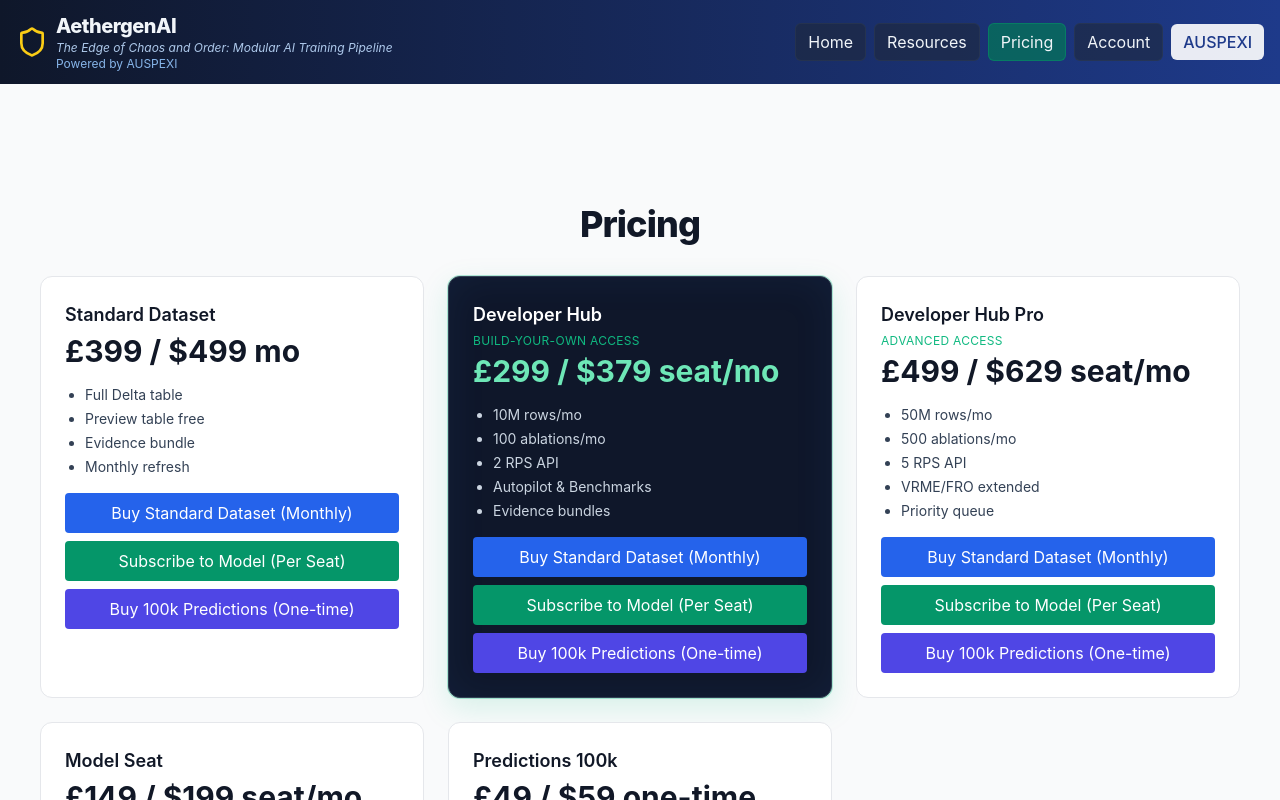
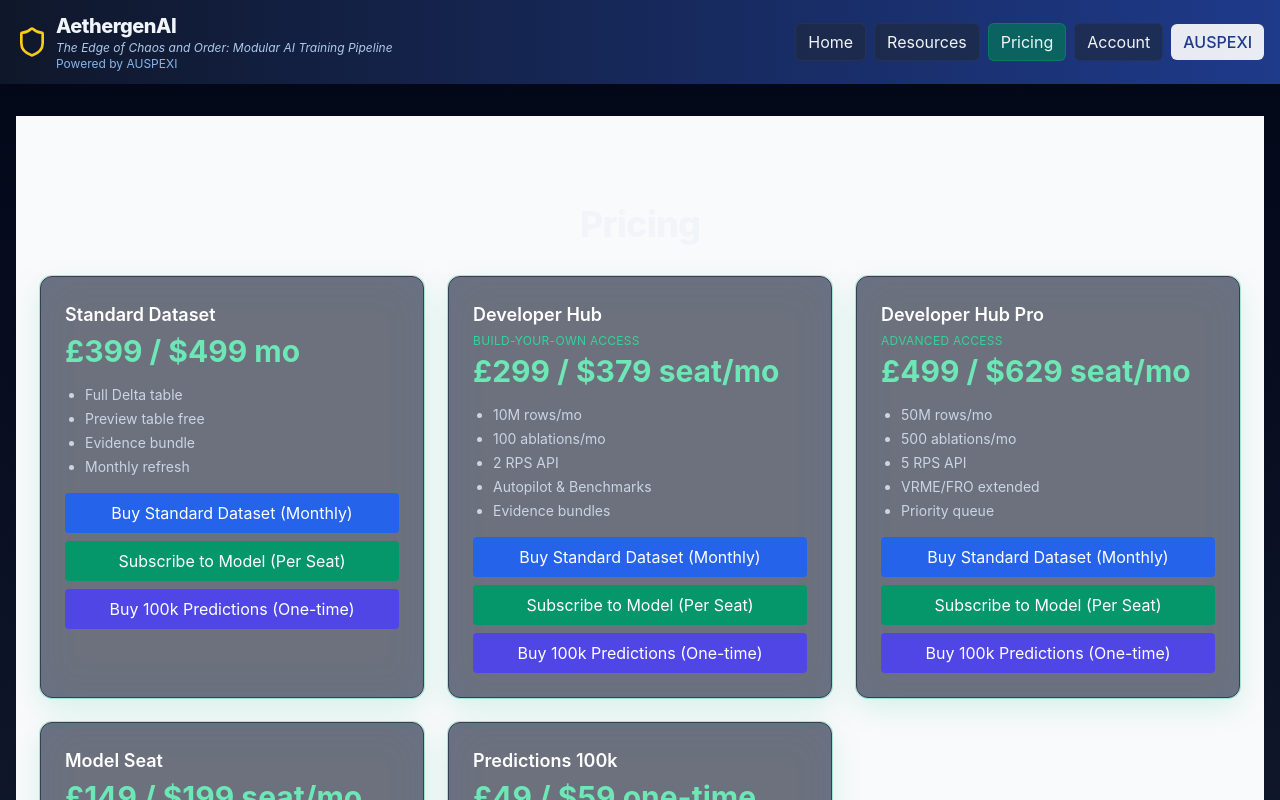
Before and after one commit to AUSPEXI/aethergenai, a React (Vite) app: page / in a window 1280 px wide. Both pictures are taken after a click on the button "Pricing". Shown: the top 800 px of the page. Built offline with nearby package versions, Linux system fonts and the light colour scheme; no server answers.

Commit message:
Header and pricin page, layout, footer

```diff
--- a/src/App.tsx
+++ b/src/App.tsx
@@ -143,7 +143,7 @@ function App() {
     return () => window.removeEventListener('aeg:navigate', navHandler as EventListener);
   }, []);
 
-  const workflowSteps = [
+  const workflowSteps: Array<{ key: typeof activeTab; label: string }> = [
     { key: 'upload', label: '1. Upload Data' },
     { key: 'design', label: '2. Schema Design' },
     { key: 'generate', label: '3. Generate Synthetic Data' },
--- a/src/components/Layout/Footer.tsx
+++ b/src/components/Layout/Footer.tsx
@@ -3,7 +3,7 @@ import { Github, Mail, Shield, Lock } from 'lucide-react';
 
 const Footer: React.FC = () => {
   return (
-    <footer className="bg-blue-900 text-white py-6 mt-12">
+    <footer className="bg-gradient-to-r from-slate-900 to-blue-900 text-slate-100 py-6 mt-12">
       <div className="container mx-auto px-4">
         <div className="flex flex-col md:flex-row justify-between items-center">
           <div className="mb-4 md:mb-0">
@@ -36,7 +36,7 @@ const Footer: React.FC = () => {
           </div>
         </div>
 
-        <div className="mt-6 pt-6 border-t border-blue-800 text-center text-sm text-blue-300">
+          <div className="mt-6 pt-6 border-t border-blue-800/50 text-center text-sm text-blue-200/90">
           <p>© {new Date().getFullYear()} AUSPEXI. All rights reserved.</p>
           <p className="mt-1">
             Global Compliance • Privacy-Preserving AI • Modular Benchmarking • Quantum-Ready
--- a/src/components/Layout/Layout.tsx
+++ b/src/components/Layout/Layout.tsx
@@ -9,13 +9,12 @@ interface LayoutProps {
 const Layout: React.FC<LayoutProps> = ({ children }) => {
   return (
     <div
-      className="flex flex-col min-h-screen"
-      style={{ backgroundColor: '#f9fafb', margin: 0, padding: 0 }}
+      className="flex flex-col min-h-screen bg-gradient-to-b from-slate-950 via-slate-900 to-slate-950 text-slate-100"
+      style={{ margin: 0, padding: 0 }}
     >
       <Header />
       <main
         className="flex-grow container mx-auto px-4 py-8"
-        style={{ backgroundColor: '#f9fafb' }}
       >
         {children}
       </main>
--- a/src/components/Marketing/PricingPage.tsx
+++ b/src/components/Marketing/PricingPage.tsx
@@ -1,13 +1,16 @@
 import React from 'react';
 import BuyButtons from '../Billing/BuyButtons';
 
-const Card: React.FC<{ title: string; price: string; features: string[]; cta?: React.ReactNode; highlight?: boolean; tagline?: string }>=({title, price, features, cta, highlight, tagline})=>{
+type CardTheme = 'dark' | 'light';
+
+const Card: React.FC<{ title: string; price: string; features: string[]; cta?: React.ReactNode; highlight?: boolean; tagline?: string; theme?: CardTheme }>=({title, price, features, cta, highlight, tagline, theme='dark'})=>{
+  const isDark = theme === 'dark';
   return (
-    <div className={`rounded-xl p-6 flex flex-col ${highlight ? 'bg-slate-900 text-white neon-card border border-slate-700' : 'bg-white border'}`}>
+    <div className={`rounded-xl p-6 flex flex-col ${isDark ? 'bg-slate-900/60 text-white neon-card border border-slate-700' : 'bg-white border'}`}>
       <div className="text-lg font-semibold mb-1">{title}</div>
-      {tagline && <div className="text-xs mb-1 text-emerald-500 uppercase tracking-wide">{tagline}</div>}
-      <div className={`text-3xl font-bold mb-4 ${highlight ? 'text-emerald-300' : ''}`}>{price}</div>
-      <ul className={`mb-4 list-disc pl-5 text-sm space-y-1 ${highlight ? 'text-slate-300' : 'text-slate-700'}`}>
+      {tagline && <div className={`text-xs mb-1 uppercase tracking-wide ${isDark ? 'text-emerald-400' : 'text-emerald-600'}`}>{tagline}</div>}
+      <div className={`text-3xl font-bold mb-4 ${isDark ? 'text-emerald-300' : ''}`}>{price}</div>
+      <ul className={`mb-4 list-disc pl-5 text-sm space-y-1 ${isDark ? 'text-slate-300' : 'text-slate-700'}`}>
         {features.map((f)=> <li key={f}>{f}</li>)}
       </ul>
       {cta}
@@ -17,7 +20,7 @@ const Card: React.FC<{ title: string; price: string; features: string[]; cta?: R
 
 const PricingPage: React.FC = () => {
   return (
-    <div className="max-w-7xl mx-auto p-6" id="pricing">
+    <div className="max-w-7xl mx-auto p-6 text-slate-100" id="pricing">
       <h2 className="text-4xl font-extrabold tracking-tight mb-8 text-center">Pricing</h2>
       <div className="grid grid-cols-1 md:grid-cols-2 lg:grid-cols-3 gap-6">
         <Card
@@ -25,6 +28,7 @@ const PricingPage: React.FC = () => {
           price="£399 / $499 mo"
           features={["Full Delta table", "Preview table free", "Evidence bundle", "Monthly refresh"]}
           cta={<BuyButtons datasetStandardPriceId={import.meta.env.VITE_PRICE_DATASET_STANDARD as any} />}
+          theme="dark"
         />
         <Card
           title="Developer Hub"
@@ -33,6 +37,7 @@ const PricingPage: React.FC = () => {
           features={["10M rows/mo", "100 ablations/mo", "2 RPS API", "Autopilot & Benchmarks", "Evidence bundles"]}
           cta={<BuyButtons modelSeatPriceId={import.meta.env.VITE_PRICE_DEVHUB as any} />}
           highlight
+          theme="dark"
         />
         <Card
           title="Developer Hub Pro"
@@ -40,41 +45,44 @@ const PricingPage: React.FC = () => {
           tagline="Advanced access"
           features={["50M rows/mo", "500 ablations/mo", "5 RPS API", "VRME/FRO extended", "Priority queue"]}
           cta={<BuyButtons modelSeatPriceId={import.meta.env.VITE_PRICE_DEVHUB_PRO as any} />}
+          theme="dark"
         />
         <Card
           title="Model Seat"
           price="£149 / $199 seat/mo"
           features={["Access to one niche model", "Per-seat rate", "Evidence-backed" ]}
           cta={<BuyButtons modelSeatPriceId={import.meta.env.VITE_PRICE_MODEL_SEAT as any} />}
+          theme="dark"
         />
         <Card
           title="Predictions 100k"
           price="£49 / $59 one-time"
           features={["100k prediction credits", "Usage-based"]}
           cta={<BuyButtons prediction100kPriceId={import.meta.env.VITE_PRICE_PRED_100K as any} />}
+          theme="dark"
         />
       </div>
       <div className="soft-divider my-10" />
-      <div className="grid md:grid-cols-3 gap-6 text-sm text-slate-600">
-        <div className="bg-white border rounded p-4">
-          <div className="font-semibold mb-2">What’s in a dataset?</div>
-          <ul className="list-disc pl-5 space-y-1">
+      <div className="grid md:grid-cols-3 gap-6 text-sm">
+        <div className="rounded p-4 bg-slate-900/60 border border-slate-700 neon-card">
+          <div className="font-semibold mb-2 text-slate-100">What’s in a dataset?</div>
+          <ul className="list-disc pl-5 space-y-1 text-slate-300">
             <li>Versioned Delta table + preview</li>
             <li>Evidence bundle (AUM/AGO/432/TriCoT/VRME, ACI)</li>
             <li>Datasheet + getting‑started notebook</li>
           </ul>
         </div>
-        <div className="bg-white border rounded p-4">
-          <div className="font-semibold mb-2">What’s in Developer Hub?</div>
-          <ul className="list-disc pl-5 space-y-1">
+        <div className="rounded p-4 bg-slate-900/60 border border-slate-700 neon-card">
+          <div className="font-semibold mb-2 text-slate-100">What’s in Developer Hub?</div>
+          <ul className="list-disc pl-5 space-y-1 text-slate-300">
             <li>Autopilot & Benchmarks</li>
             <li>Synthetic generator with ε control</li>
             <li>Ablation Recipes + evidence export</li>
           </ul>
         </div>
-        <div className="bg-white border rounded p-4">
-          <div className="font-semibold mb-2">FAQ</div>
-          <ul className="list-disc pl-5 space-y-1">
+        <div className="rounded p-4 bg-slate-900/60 border border-slate-700 neon-card">
+          <div className="font-semibold mb-2 text-slate-100">FAQ</div>
+          <ul className="list-disc pl-5 space-y-1 text-slate-300">
             <li>Cancel anytime; access ends at period close</li>
             <li>Enterprise quotes available for Delta Sharing</li>
             <li>Stripe handles payments; VAT added where applicable</li>
```
